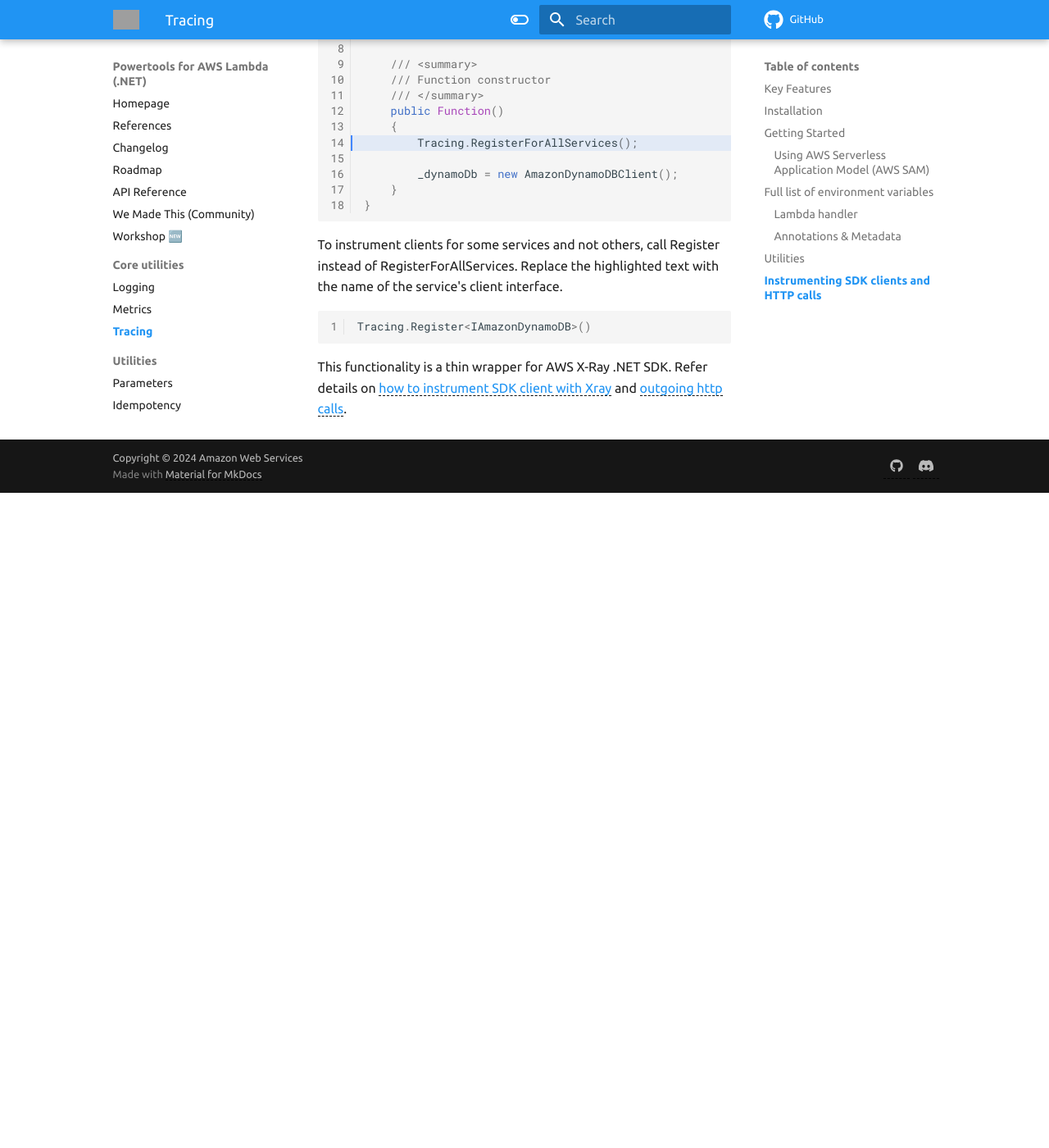
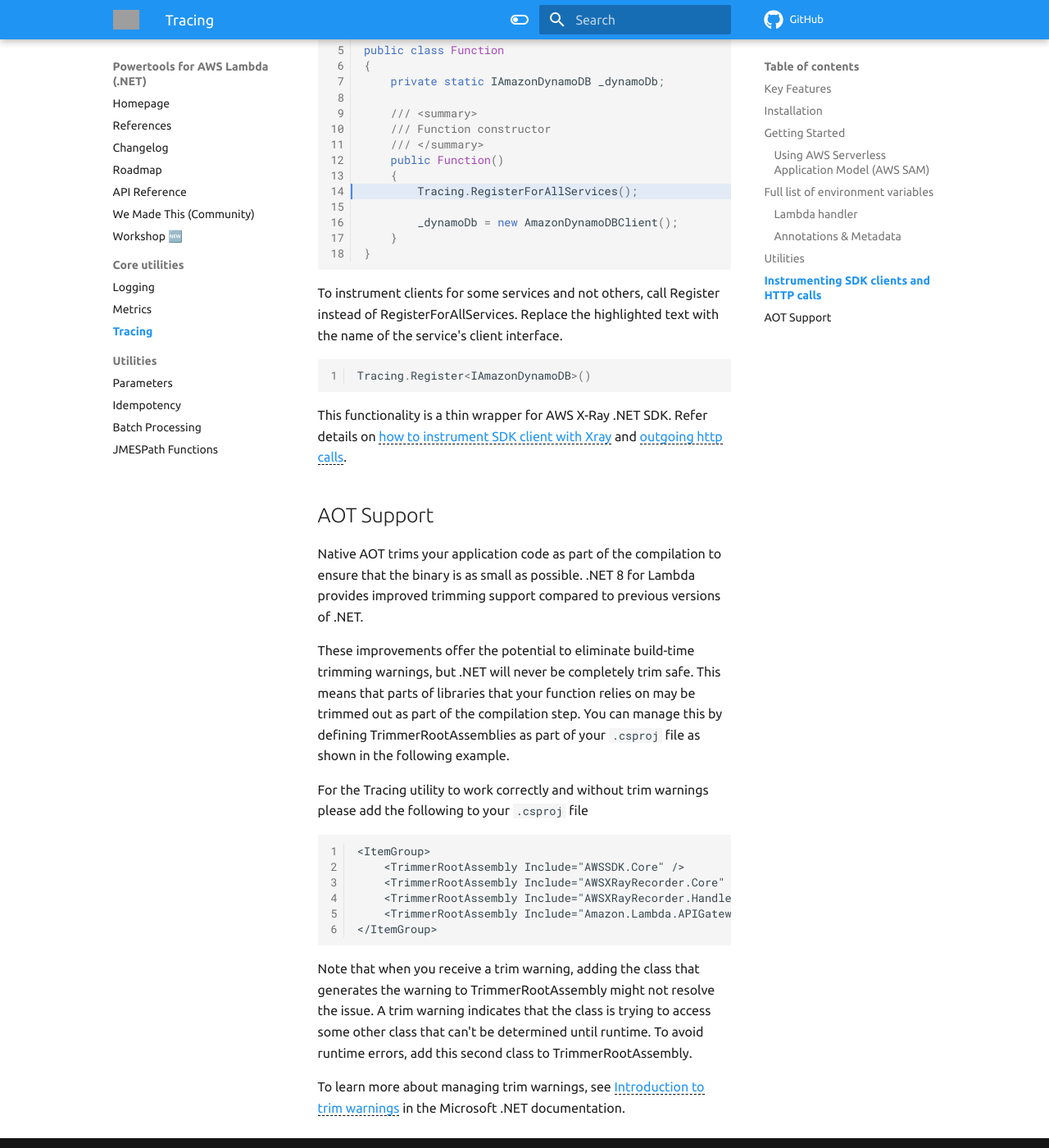
Before and after one commit to aws-powertools/powertools-lambda-dotnet, an MkDocs documentation site: the page built from docs/core/tracing.md, in a window 1280 px wide and 1400 px high, scrolled down 5663 px. Shown: the whole window at 82% size. Built offline with MkDocs 1.6.1 and Material for MkDocs 9.7.7, drawn with Linux system fonts in a browser that asks for light colours; a script that is not in the unit is left out; comment, search, counter and statistics services are not loaded; the version menu is left out; before the commit the page ends 6264 px from its top, so only the background shows below that; some of the changed text lies outside the part shown; grey boxes are pictures that could not be loaded.

Commit message:
docs AOT update

````diff
--- a/docs/core/tracing.md
+++ b/docs/core/tracing.md
@@ -16,6 +16,7 @@
 * Better experience when developing with multiple threads.
 * Auto-patch supported modules by AWS X-Ray
 * Auto-disable when not running in AWS Lambda environment
+* Ahead-of-Time compilation to native code support [AOT](https://docs.aws.amazon.com/lambda/latest/dg/dotnet-native-aot.html) from version 1.5.0
 
 ## Installation
 
@@ -277,3 +278,24 @@
 ```
 
 This functionality is a thin wrapper for AWS X-Ray .NET SDK. Refer details on [how to instrument SDK client with Xray](https://docs.aws.amazon.com/xray/latest/devguide/xray-sdk-dotnet-sdkclients.html) and [outgoing http calls](https://docs.aws.amazon.com/xray/latest/devguide/xray-sdk-dotnet-httpclients.html).
+
+## AOT Support
+
+Native AOT trims your application code as part of the compilation to ensure that the binary is as small as possible. .NET 8 for Lambda provides improved trimming support compared to previous versions of .NET.
+
+These improvements offer the potential to eliminate build-time trimming warnings, but .NET will never be completely trim safe. This means that parts of libraries that your function relies on may be trimmed out as part of the compilation step. You can manage this by defining TrimmerRootAssemblies as part of your `.csproj` file as shown in the following example.
+
+For the Tracing utility to work correctly and without trim warnings please add the following to your `.csproj` file
+
+```xaml
+<ItemGroup>
+    <TrimmerRootAssembly Include="AWSSDK.Core" />
+    <TrimmerRootAssembly Include="AWSXRayRecorder.Core" />
+    <TrimmerRootAssembly Include="AWSXRayRecorder.Handlers.AwsSdk" />
+    <TrimmerRootAssembly Include="Amazon.Lambda.APIGatewayEvents" />
+</ItemGroup>
+```
+
+Note that when you receive a trim warning, adding the class that generates the warning to TrimmerRootAssembly might not resolve the issue. A trim warning indicates that the class is trying to access some other class that can't be determined until runtime. To avoid runtime errors, add this second class to TrimmerRootAssembly.
+
+To learn more about managing trim warnings, see [Introduction to trim warnings](https://learn.microsoft.com/en-us/dotnet/core/deploying/trimming/fixing-warnings) in the Microsoft .NET documentation.
````
